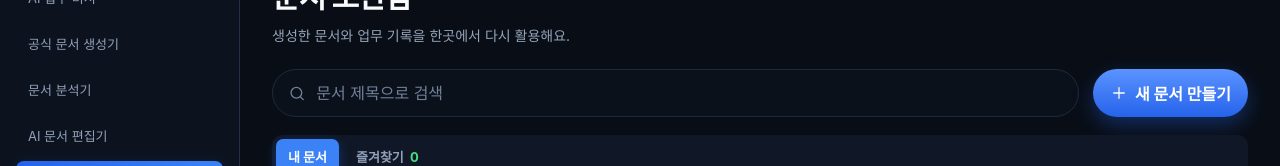
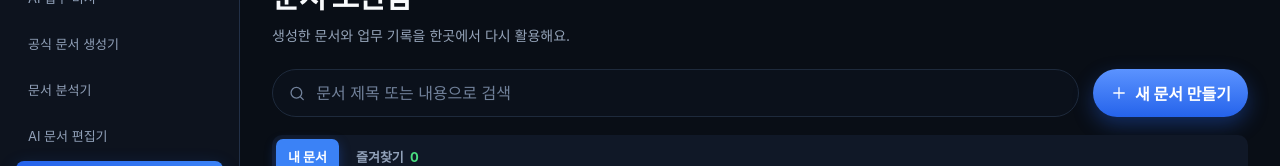
Before and after one commit to noonna-team-react-6/Forestrick, a React (Vite) app: page /archive in a window 1280 px wide. Shown: the part 144-310 px from the top of the page. Built offline with nearby package versions, Linux system fonts and the light colour scheme; no server answers.

Commit message:
Feat: add navbar document search

```diff
--- a/src/pages/archive/DocumentArchivePage.jsx
+++ b/src/pages/archive/DocumentArchivePage.jsx
@@ -1,5 +1,5 @@
 import { useMemo, useRef, useState } from "react";
-import { useNavigate } from "react-router-dom";
+import { useNavigate, useSearchParams } from "react-router-dom";
 import ArchiveDocumentCard from "../../components/archive/ArchiveDocumentCard";
 import { IconDownload, IconPlus, IconSearch } from "../../components/common/Icons";
 import ModalFrame from "../../components/common/ModalFrame";
@@ -38,9 +38,10 @@ const previewDocuments = [
 
 export default function DocumentArchivePage() {
   const navigate = useNavigate();
+  const [searchParams, setSearchParams] = useSearchParams();
   const { documents } = useDocuments();
   const [activeTab, setActiveTab] = useState("my-documents");
-  const [query, setQuery] = useState("");
+  const query = searchParams.get("q") ?? "";
   const [selectedDocument, setSelectedDocument] = useState(null);
   const [isSavingPdf, setIsSavingPdf] = useState(false);
   const officialPreviewRef = useRef(null);
@@ -58,11 +59,13 @@ export default function DocumentArchivePage() {
 
     return archiveDocuments.filter((document) => {
       const category = document.category ?? document.type ?? "문서";
+      const content = String(document.content ?? "");
       const matchesTab = activeTab === "my-documents" || priorities[document.id] !== undefined;
       const matchesSearch =
         !normalizedQuery ||
-        document.title.toLowerCase().includes(normalizedQuery) ||
-        category.toLowerCase().includes(normalizedQuery);
+        String(document.title).toLowerCase().includes(normalizedQuery) ||
+        category.toLowerCase().includes(normalizedQuery) ||
+        content.toLowerCase().includes(normalizedQuery);
 
       return matchesTab && matchesSearch;
     });
@@ -105,6 +108,18 @@ export default function DocumentArchivePage() {
     }
   };
 
+  function handleQueryChange(nextQuery) {
+    const nextSearchParams = new URLSearchParams(searchParams);
+
+    if (nextQuery) {
+      nextSearchParams.set("q", nextQuery);
+    } else {
+      nextSearchParams.delete("q");
+    }
+
+    setSearchParams(nextSearchParams, { replace: true });
+  }
+
   return (
     <section className="document-archive">
       <PageHeader
@@ -122,8 +137,8 @@ export default function DocumentArchivePage() {
             <input
               type="search"
               value={query}
-              onChange={(event) => setQuery(event.target.value)}
-              placeholder="문서 제목으로 검색"
+              onChange={(event) => handleQueryChange(event.target.value)}
+              placeholder="문서 제목 또는 내용으로 검색"
             />
           </label>
           <button className="document-archive__create-button" type="button" onClick={() => navigate("/official")}>
```
